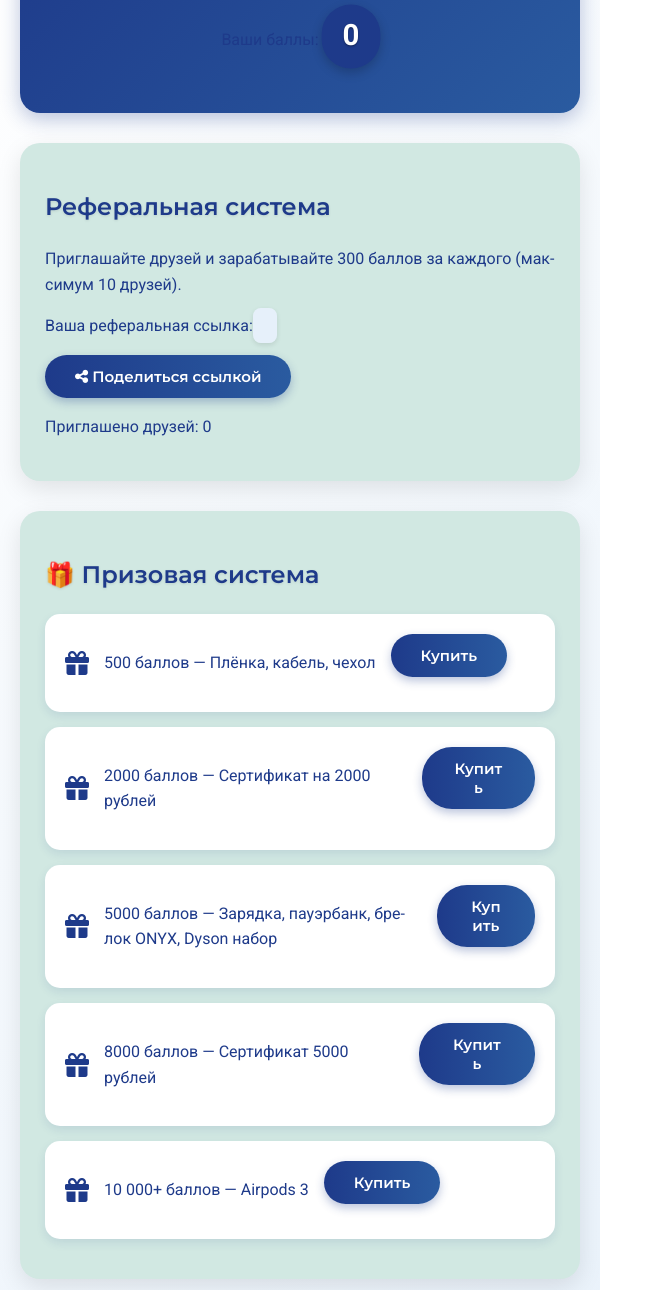
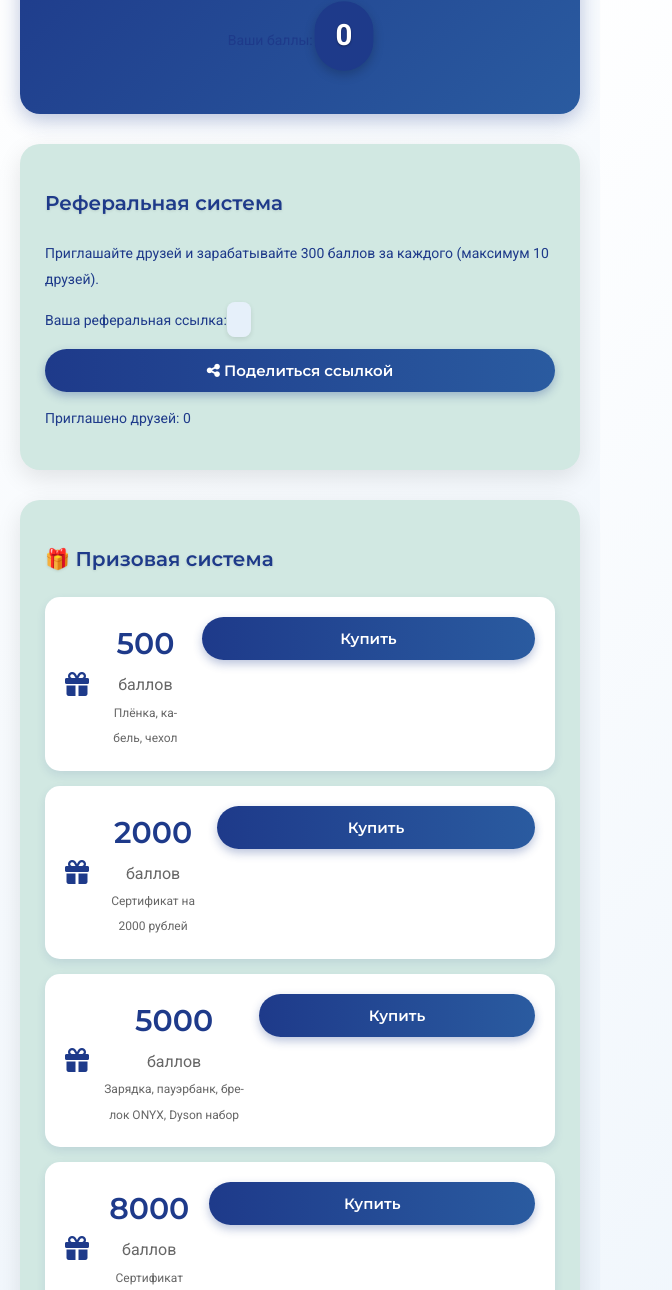
Before and after one commit to P2t2-max/ONYX-Gamification, a plain HTML site: page index.html in a window 600 px wide. Shown: the part 111-1401 px from the top of the page, 672 px wide, since content can reach past the window. Drawn offline with Linux system fonts and the light colour scheme; a script that the page names is missing.

Commit message:
Update index.html

```diff
--- a/index.html
+++ b/index.html
@@ -2,10 +2,10 @@
 <html lang="ru">
 <head>
     <meta charset="UTF-8">
-    <meta name="viewport" content="width=device-width, initial-scale=1.0">
+    <meta name="viewport" content="width=device-width, initial-scale=1.0, user-scalable=no">
     <title>ONYX: Вызов принят</title>
     <script src="https://telegram.org/js/telegram-web-app.js"></script>
-    <link href="https://fonts.googleapis.com/css2?family=Roboto:wght@400;700&family=Montserrat:wght@500;600&display=swap" rel="stylesheet">
+    <link href="https://fonts.googleapis.com/css2?family=Poppins:wght@400;700&family=Roboto:wght@400;700&family=Montserrat:wght@500;600&display=swap" rel="stylesheet">
     <link rel="stylesheet" href="https://cdnjs.cloudflare.com/ajax/libs/font-awesome/6.5.1/css/all.min.css" integrity="sha512-DTOQO9RWCH3ppGqcWaEA1BIZOC6xxalwEsw9c2QQeAIftl+Vegovlnee1c9QX4TctnWMn13TZye+giMm8e2LwA==" crossorigin="anonymous" referrerpolicy="no-referrer" />
     <style>
         body {
@@ -14,7 +14,7 @@
             color: #1E3A8A;
             margin: 0;
             padding: 20px;
-            line-height: 1.6;
+            line-height: 1.8;
             overflow-x: hidden;
         }
         header {
@@ -32,12 +32,13 @@
             to { opacity: 1; transform: translateY(0); }
         }
         h1 {
-            font-family: 'Montserrat', sans-serif;
+            font-family: 'Poppins', sans-serif;
             font-size: 32px;
             font-weight: 700;
             margin: 0;
             text-transform: uppercase;
             letter-spacing: 2px;
+            color: #FFD700; /* Золотой цвет для заголовка */
             text-shadow: 0 2px 4px rgba(0, 0, 0, 0.2);
         }
         h2 {
@@ -70,14 +71,15 @@
             font-weight: 500;
             font-size: 16px;
             display: flex;
-            flex-direction: column; /* Изменено на column по умолчанию для мобильных, чтобы кнопка не уезжала */
+            flex-direction: column;
             gap: 15px;
             transition: background-color 0.3s;
-            word-break: break-word; /* Текст не выходит за края */
+            word-break: break-word;
+            hyphens: auto;
         }
         @media (min-width: 600px) {
             .task, .prize {
-                flex-direction: row; /* На десктопе - row */
+                flex-direction: row;
                 align-items: center;
             }
         }
@@ -101,7 +103,8 @@
             font-size: 15px;
             transition: all 0.3s ease;
             box-shadow: 0 4px 10px rgba(30, 58, 138, 0.3);
-            align-self: flex-start; /* Кнопка слева */
+            align-self: flex-start;
+            white-space: nowrap;
         }
         button:hover {
             background: linear-gradient(90deg, #152B6A, #1E3A8A);
@@ -155,12 +158,96 @@
             box-shadow: 0 4px 10px rgba(0, 0, 0, 0.2);
             display: inline-block;
             animation: pulse 2s infinite;
-            text-shadow: 0 1px 2px rgba(0, 0, 0, 0.4); /* Добавлена тень для текста баллов, чтобы не сливался */
+            text-shadow: 0 1px 2px rgba(0, 0, 0, 0.4); /* Улучшена читаемость текста */
         }
         @keyframes pulse {
             0% { transform: scale(1); }
             50% { transform: scale(1.05); }
             100% { transform: scale(1); }
+        }
+        /* Призовая система */
+        .prize {
+            text-align: center;
+        }
+        .prize p {
+            margin: 0;
+        }
+        .prize .points {
+            font-family: 'Montserrat', sans-serif;
+            font-size: 40px;
+            font-weight: 700;
+            color: #1E3A8A;
+            margin-bottom: 5px;
+        }
+        .prize .points-label {
+            font-size: 20px;
+            color: #666666;
+            margin-bottom: 10px;
+        }
+        .prize .prize-text {
+            font-size: 14px;
+            color: #666666;
+            font-weight: 400;
+            max-width: 80%;
+            margin: 0 auto;
+        }
+        /* Цвета для уровней */
+        #level1 .nav-buttons button:nth-child(1),
+        #level1 h2 {
+            background-color: #4CAF50;
+            color: #FFFFFF;
+        }
+        #level2 .nav-buttons button:nth-child(2),
+        #level2 h2 {
+            background-color: #FFC107;
+            color: #FFFFFF;
+        }
+        #level3 .nav-buttons button:nth-child(3),
+        #level3 h2 {
+            background-color: #2196F3;
+            color: #FFFFFF;
+        }
+        #level4 .nav-buttons button:nth-child(4),
+        #level4 h2 {
+            background-color: #F44336;
+            color: #FFFFFF;
+        }
+        #s-rank .nav-buttons button:nth-child(5),
+        #s-rank h2 {
+            background-color: #9C27B0;
+            color: #FFFFFF;
+        }
+        @media (max-width: 600px) {
+            .task {
+                flex-direction: column;
+                align-items: flex-start;
+                gap: 10px;
+            }
+            .task p {
+                font-size: 14px;
+                line-height: 1.5;
+            }
+            button {
+                width: 100%;
+            }
+            h1 {
+                font-size: 28px;
+            }
+            h2 {
+                font-size: 20px;
+            }
+            p, span {
+                font-size: 14px;
+            }
+            .prize .points {
+                font-size: 30px;
+            }
+            .prize .points-label {
+                font-size: 16px;
+            }
+            .prize .prize-text {
+                font-size: 12px;
+            }
         }
     </style>
 </head>
@@ -182,27 +269,27 @@
         <h2>🎁 Призовая система</h2>
         <div class="prize">
             <i class="fas fa-gift"></i>
-            <p>500 баллов — Плёнка, кабель, чехол</p>
+            <p><span class="points">500</span><br><span class="points-label">баллов</span><br><span class="prize-text">Плёнка, кабель, чехол</span></p>
             <button onclick="buyPrize('Плёнка, кабель, чехол', 500)">Купить</button>
         </div>
         <div class="prize">
             <i class="fas fa-gift"></i>
-            <p>2000 баллов — Сертификат на 2000 рублей</p>
+            <p><span class="points">2000</span><br><span class="points-label">баллов</span><br><span class="prize-text">Сертификат на 2000 рублей</span></p>
             <button onclick="buyPrize('Сертификат на 2000 рублей', 2000)">Купить</button>
         </div>
         <div class="prize">
             <i class="fas fa-gift"></i>
-            <p>5000 баллов — Зарядка, пауэрбанк, брелок ONYX, Dyson набор</p>
+            <p><span class="points">5000</span><br><span class="points-label">баллов</span><br><span class="prize-text">Зарядка, пауэрбанк, брелок ONYX, Dyson набор</span></p>
             <button onclick="buyPrize('Зарядка, пауэрбанк, брелок ONYX, Dyson набор', 5000)">Купить</button>
         </div>
         <div class="prize">
             <i class="fas fa-gift"></i>
-            <p>8000 баллов — Сертификат 5000 рублей</p>
+            <p><span class="points">8000</span><br><span class="points-label">баллов</span><br><span class="prize-text">Сертификат 5000 рублей</span></p>
             <button onclick="buyPrize('Сертификат 5000 рублей', 8000)">Купить</button>
         </div>
         <div class="prize">
             <i class="fas fa-gift"></i>
-            <p>10 000+ баллов — Airpods 3</p>
+            <p><span class="points">10000</span><br><span class="points-label">баллов</span><br><span class="prize-text">Airpods 3</span></p>
             <button onclick="buyPrize('Airpods 3', 10000)">Купить</button>
         </div>
     </section>
@@ -291,7 +378,7 @@
             <div class="task">
                 <i class="fas fa-pen-fancy"></i>
                 <p>Напиши статью/отзыв в Дзен/инст/вк пост о своём опыте — 500 баллов</p>
-                <button onclick="submitTask('Напиши статья/отзыв в Дзен/инст/вк пост о своём опыте', 500, '', 'file2-5')">Приложить файл</button>
+                <button onclick="submitTask('Напиши статью/отзыв в Дзен/инст/вк пост о своём опыте', 500, '', 'file2-5')">Приложить файл</button>
             </div>
             <input type="file" id="file2-5" style="display:none;">
 
```
